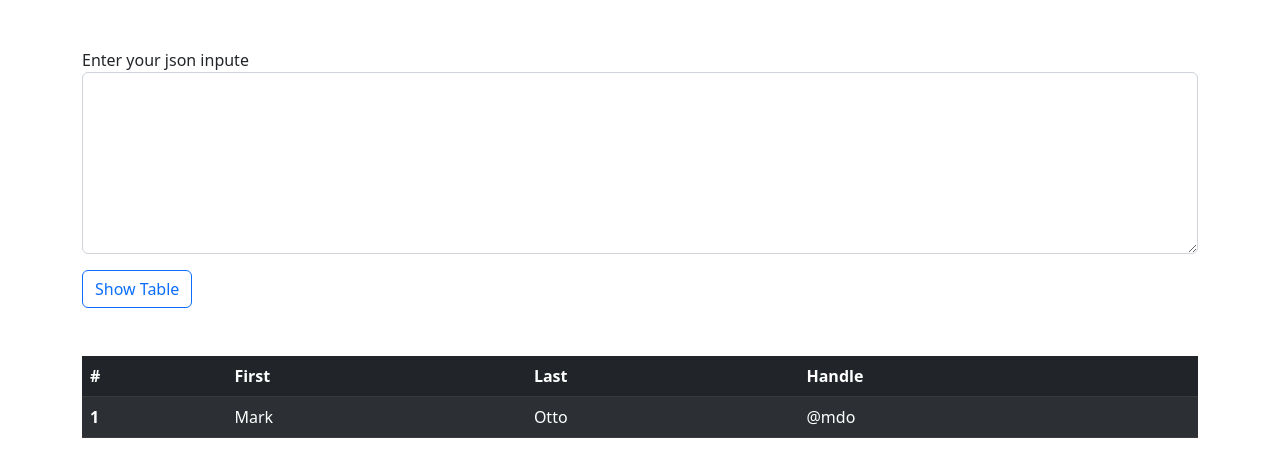
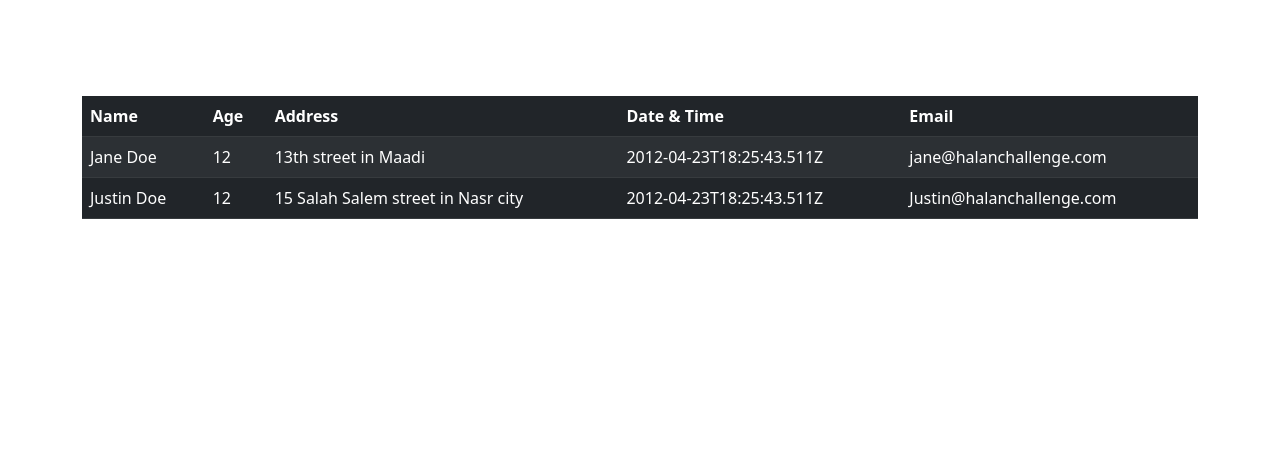
Before and after one commit to HosamSaleh1/HalanChallengesFrontEnd, an Angular app: page / in a window 1280 px wide. Shown: the top 476 px of the page. Built offline with nearby package versions, Linux system fonts and the light colour scheme.

Commit message:
editing table

```diff
--- a/src/app/table/table/table.component.html
+++ b/src/app/table/table/table.component.html
@@ -1,34 +1,26 @@
 <div class="container mt-5">
-    <div class="row">
-        <div class="col align-content-center">
-                <div class="form-group">
-                    <label for="exampleFormControlTextarea3">Enter your json inpute</label>
-                    <textarea [(ngModel)]="json" class="form-control" id="exampleFormControlTextarea3" rows="7"></textarea>
-                    <button onclick="showTable()" class="btn btn-outline-primary mt-3">Show Table</button>
-                </div>
-        </div>
-    </div>
     <div class="row">
         <div class="col align-content-center mt-5">
             <table class="table table-striped table-dark">
                 <thead>
                   <tr>
-                    <th scope="col">#</th>
-                    <th scope="col">First</th>
-                    <th scope="col">Last</th>
-                    <th scope="col">Handle</th>
+                    <th scope="col">Name</th>
+                    <th scope="col">Age</th>
+                    <th scope="col">Address</th>
+                    <th scope="col">Date & Time</th>
+                    <th scope="col">Email</th>
                   </tr>
                 </thead>
                 <tbody>
-                  <tr>
-                    <th scope="row">1</th>
-                    <td>Mark</td>
-                    <td>Otto</td>
-                    <td>@mdo</td>
+                  <tr *ngFor="let user of Users">
+                    <td>{{user.name}}</td>
+                    <td>{{user.age}}</td>
+                    <td>{{user.address}}</td>
+                    <td>{{user.date}}</td>
+                    <td>{{user.email}}</td>
                   </tr>
                 </tbody>
               </table>
-
         </div>
     </div>
 </div>
--- a/src/app/table/table/table.component.ts
+++ b/src/app/table/table/table.component.ts
@@ -1,18 +1,39 @@
 import { Component, OnInit } from '@angular/core';
+
+interface Users {
+  name?: string;
+  age?: number;
+  address?: string;
+  date?: string;
+  email?: string;
+}
 
 @Component({
   selector: 'app-table',
   templateUrl: './table.component.html',
-  styleUrls: ['./table.component.css']
+  styleUrls: ['./table.component.css'],
 })
 export class TableComponent implements OnInit {
 
-  constructor() { }
-  json:string = '';
-  showTable(json:string) {
-
-  }
-  ngOnInit(): void {
+  Users: Users[] = [
+    {
+      name: 'Jane Doe',
+      age: 12,
+      address: '13th street in Maadi',
+      date: '2012-04-23T18:25:43.511Z',
+      email: 'jane@halanchallenge.com',
+    },
+    {
+      name: 'Justin Doe',
+      age: 12,
+      address: '15 Salah Salem street in Nasr city',
+      date: '2012-04-23T18:25:43.511Z',
+      email: 'Justin@halanchallenge.com',
+    },
+  ];
+  constructor() {
+    console.log(this.Users)
   }
 
+  ngOnInit(): void {}
 }
```
Also changed, not shown: src/app/interfaces/Users.ts (added, +7 -0 lines).
